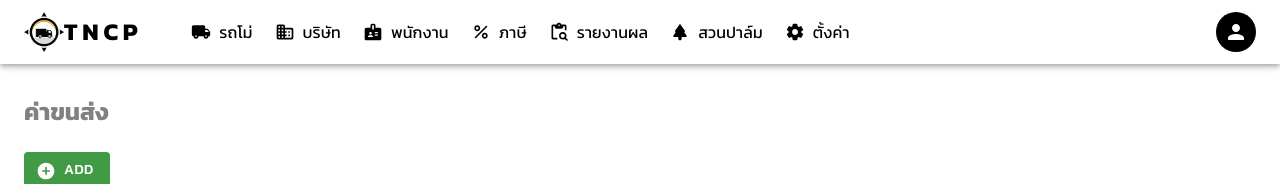
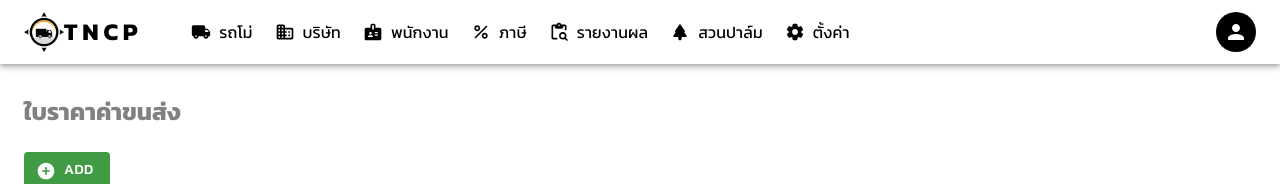
Before and after one commit to pruekk/truck-manager-frontend, a React (Create React App) app: page /transport-price in a window 1280 px wide. Shown: the top 184 px of the page. Built offline with nearby package versions, Linux system fonts and the light colour scheme.

Commit message:
Change some hardcode to parameters (#10)

```diff
--- a/src/components/dialog/AddTransportPriceDialog.js
+++ b/src/components/dialog/AddTransportPriceDialog.js
@@ -22,6 +22,9 @@ import { MobileDatePicker } from "@mui/x-date-pickers/MobileDatePicker";
 import moment from "moment";
 import TextField from "@mui/material/TextField";
 import PriceListTableModal from "../Tables/PriceListTableModal";
+
+//Constants
+import * as NavigationBarConstants from "../../constants/NavigationBarConstants";
 
 const temp = ["หนองใหญ่", "บ้านบึง", "ปลวกแดง", "หนองไผ่แก้ว", "วังจันทร์"];
 
@@ -157,7 +160,7 @@ export default function AddTransportPriceDialog(props) {
       onClose={props.handleCloseDialog}
     >
       <DialogTitle>
-        เพิ่มรายการค่าขนส่ง
+        เพิ่ม{NavigationBarConstants.menus[0].sub[0].name}
         <IconButton
           aria-label="close"
           onClick={props.handleCloseDialog}
--- a/src/components/navigationbar/NavigationBar.js
+++ b/src/components/navigationbar/NavigationBar.js
@@ -120,14 +120,14 @@ function NavigationBar() {
                     {NavigationBarConstants.menus
                       .filter((menu) => menu.main === clickedMain)[0]
                       ?.sub?.map((sub) =>
-                        sub.name === "ค่าขนส่ง" ? (
+                        sub.name === "ใบราคาค่าขนส่ง" ? (
                           <Link
                             key={sub.name}
                             to={sub.url}
                             style={{ textDecoration: "none", color: "black" }}
                           >
                             <MenuItem
-                              disabled={sub.name !== "ค่าขนส่ง"}
+                              disabled={sub.name !== "ใบราคาค่าขนส่ง"}
                               onClick={handleCloseNavMenu}
                             >
                               <Typography textAlign="center">
@@ -137,7 +137,7 @@ function NavigationBar() {
                           </Link>
                         ) : (
                           <MenuItem
-                            disabled={sub.name !== "ค่าขนส่ง"}
+                            disabled={sub.name !== "ใบราคาค่าขนส่ง"}
                             onClick={handleCloseNavMenu}
                           >
                             <Typography textAlign="center">
--- a/src/components/transportPricePage/TransportPricePage.jsx
+++ b/src/components/transportPricePage/TransportPricePage.jsx
@@ -17,6 +17,7 @@ import { createData } from "../../functions/TableFunctions";
 
 //Constatns
 import * as TableConstants from "../../constants/TableConstants";
+import * as NavigationBarConstants from "../../constants/NavigationBarConstants";
 
 function TransportPricePage() {
   const [openDialog, setOpenDialog] = React.useState(false);
@@ -51,7 +52,7 @@ function TransportPricePage() {
             gutterBottom
             sx={{ fontWeight: 700, color: "#828080" }}
           >
-            ค่าขนส่ง
+            {NavigationBarConstants.menus[0].sub[0].name}
           </Typography>
         </Grid>
         <Grid item xs={12}>
```
